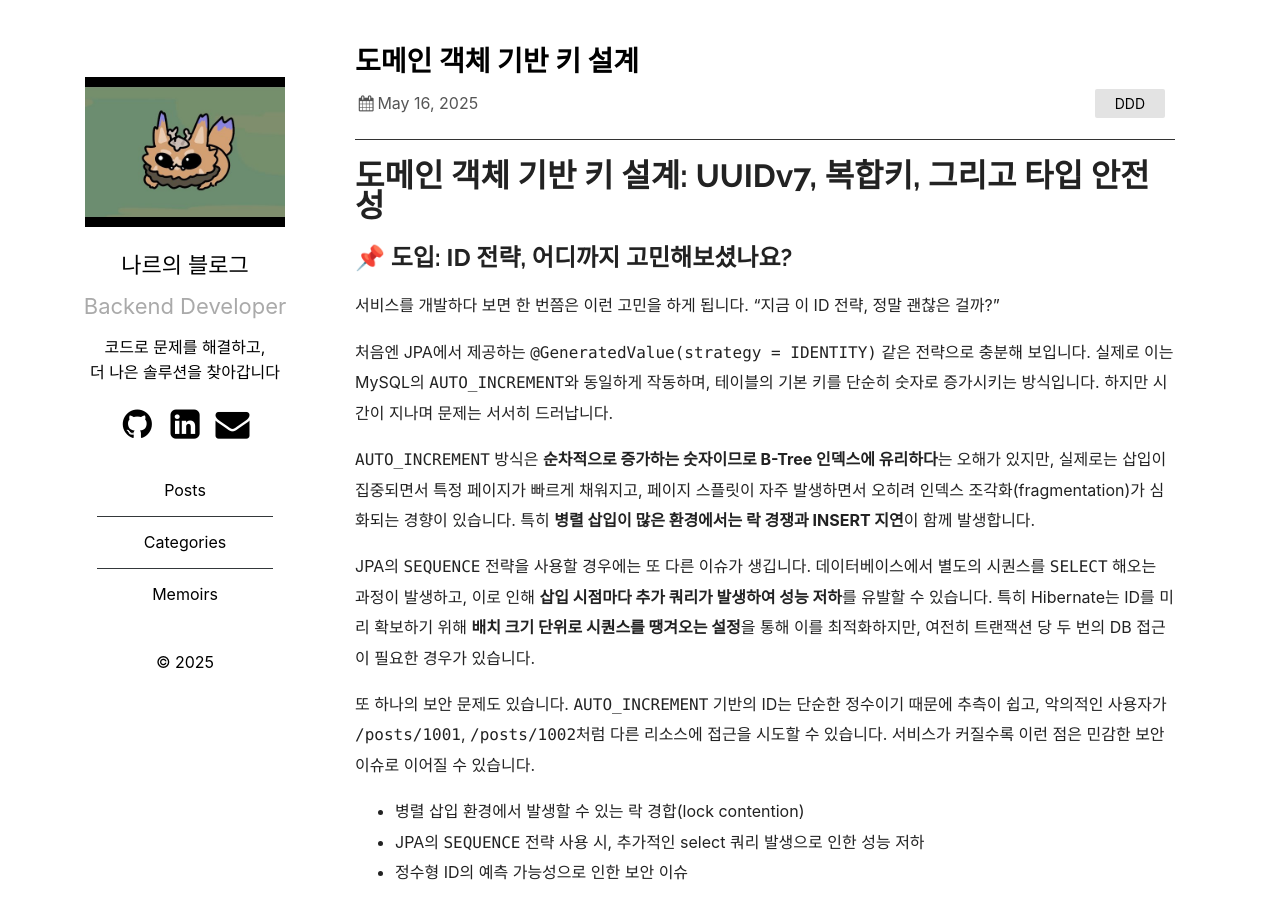
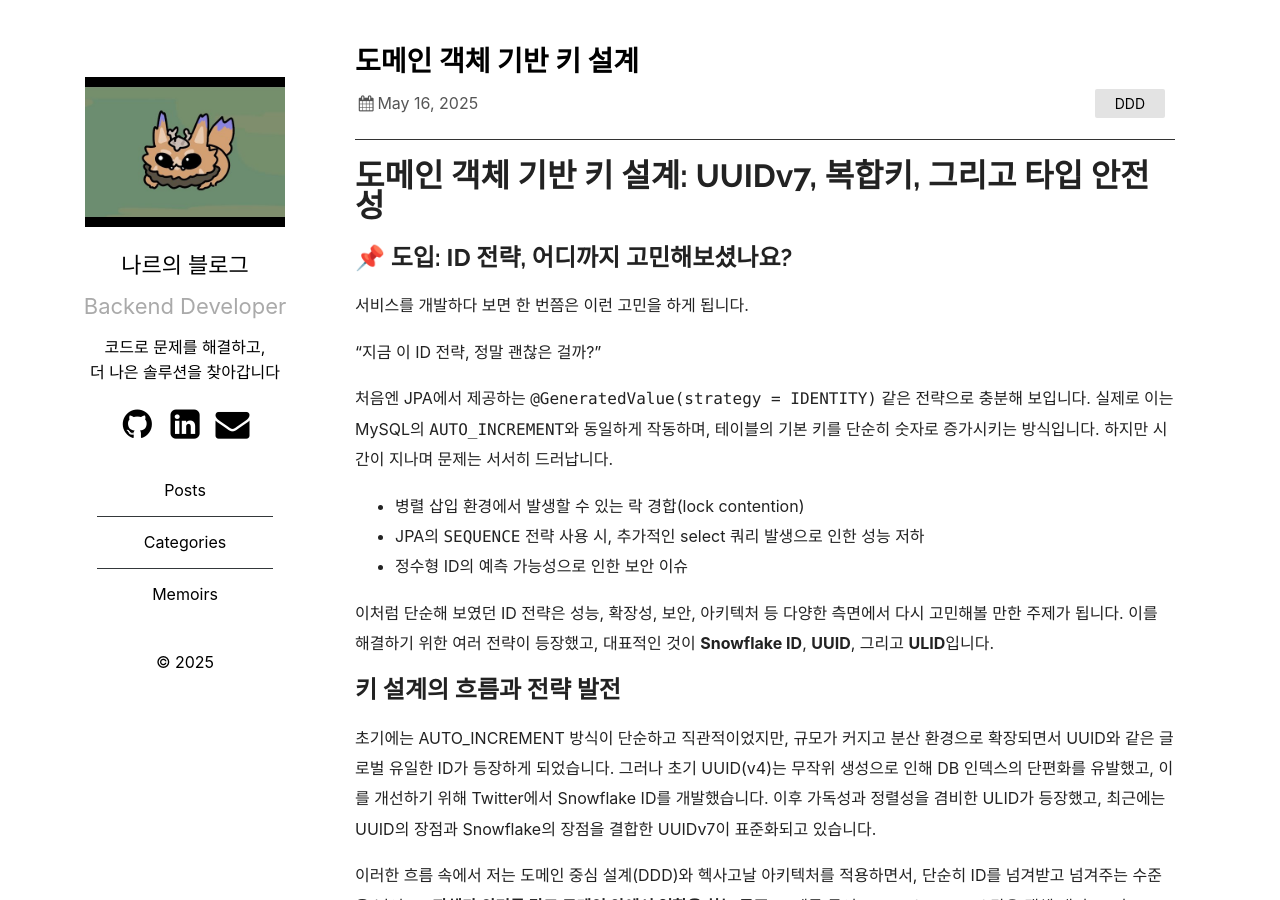
Before and after one commit to im-gnar/im-gnar.github.io, a Jekyll site: the page built from _posts/tech/2025-05-17-DDD-key.md, in a window 1280 px wide and 900 px high. Built offline with Jekyll 4.4.1, drawn with Linux system fonts in a browser that asks for light colours; comment, search, counter and statistics services are not loaded; some of the changed text lies outside the part shown.

Commit message:
fix: remove duplicated content

```diff
--- a/_posts/tech/2025-05-17-DDD-key.md
+++ b/_posts/tech/2025-05-17-DDD-key.md
@@ -13,15 +13,11 @@ tags: spring
 ## 📌 도입: ID 전략, 어디까지 고민해보셨나요?
 
 서비스를 개발하다 보면 한 번쯤은 이런 고민을 하게 됩니다.
+
 "지금 이 ID 전략, 정말 괜찮은 걸까?"
 
 처음엔 JPA에서 제공하는 `@GeneratedValue(strategy = IDENTITY)` 같은 전략으로 충분해 보입니다. 실제로 이는 MySQL의 `AUTO_INCREMENT`와 동일하게 작동하며, 테이블의 기본 키를 단순히 숫자로 증가시키는 방식입니다. 하지만 시간이 지나며 문제는 서서히 드러납니다.
 
-`AUTO_INCREMENT` 방식은 **순차적으로 증가하는 숫자이므로 B-Tree 인덱스에 유리하다**는 오해가 있지만, 실제로는 삽입이 집중되면서 특정 페이지가 빠르게 채워지고, 페이지 스플릿이 자주 발생하면서 오히려 인덱스 조각화(fragmentation)가 심화되는 경향이 있습니다. 특히 **병렬 삽입이 많은 환경에서는 락 경쟁과 INSERT 지연**이 함께 발생합니다.
-
-JPA의 `SEQUENCE` 전략을 사용할 경우에는 또 다른 이슈가 생깁니다. 데이터베이스에서 별도의 시퀀스를 `SELECT` 해오는 과정이 발생하고, 이로 인해 **삽입 시점마다 추가 쿼리가 발생하여 성능 저하**를 유발할 수 있습니다. 특히 Hibernate는 ID를 미리 확보하기 위해 **배치 크기 단위로 시퀀스를 땡겨오는 설정**을 통해 이를 최적화하지만, 여전히 트랜잭션 당 두 번의 DB 접근이 필요한 경우가 있습니다.
-
-또 하나의 보안 문제도 있습니다. `AUTO_INCREMENT` 기반의 ID는 단순한 정수이기 때문에 추측이 쉽고, 악의적인 사용자가 `/posts/1001`, `/posts/1002`처럼 다른 리소스에 접근을 시도할 수 있습니다. 서비스가 커질수록 이런 점은 민감한 보안 이슈로 이어질 수 있습니다.
 
 * 병렬 삽입 환경에서 발생할 수 있는 락 경합(lock contention)
 * JPA의 `SEQUENCE` 전략 사용 시, 추가적인 select 쿼리 발생으로 인한 성능 저하
@@ -29,7 +25,7 @@ JPA의 `SEQUENCE` 전략을 사용할 경우에는 또 다른 이슈가 생깁
 
 이처럼 단순해 보였던 ID 전략은 성능, 확장성, 보안, 아키텍처 등 다양한 측면에서 다시 고민해볼 만한 주제가 됩니다. 이를 해결하기 위한 여러 전략이 등장했고, 대표적인 것이 **Snowflake ID**, **UUID**, 그리고 **ULID**입니다.
 
----
+
 
 ## 키 설계의 흐름과 전략 발전
 
@@ -37,7 +33,6 @@ JPA의 `SEQUENCE` 전략을 사용할 경우에는 또 다른 이슈가 생깁
 
 이러한 흐름 속에서 저는 도메인 중심 설계(DDD)와 헥사고날 아키텍처를 적용하면서, 단순히 ID를 넘겨받고 넘겨주는 수준을 넘어, **ID 자체가 의미를 갖고 도메인 안에서 역할을 하는 구조** — 예를 들어 `UserId`, `PostId` 같은 객체 래퍼 — 가 코드를 더 명확하고 안정성 있게 만든다는 것을 체감했습니다.
 
----
 
 ## 선택지 분석: UUIDv7, Snowflake, ULID
 
@@ -56,7 +51,7 @@ JPA의 `SEQUENCE` 전략을 사용할 경우에는 또 다른 이슈가 생깁
 UUIDv7은 정렬성과 충돌 회피를 균형 있게 가져가고 있으며, UUID 포맷을 유지하기 때문에 시스템간 통합에도 유리합니다. 저는 이러한 균형과 범용성을 고려해 UUIDv7을 선택했습니다.
 
 
----
+
 
 ## 객체 키(@EmbeddedId)의 적극적 활용
 
@@ -90,7 +85,6 @@ public class Post {
 물론 객체 키는 MyBatis와 같은 ORM에서는 명시적인 접근(`id.id`)이 필요하고, JSON 직렬화 설정을 추가해야 하는 부담이 있습니다. 그러나 이러한 단점보다 타입 안전성과 도메인 명확성에서 오는 이점이 더 큽니다.
 
 
----
 
 ## 이벤트 시스템에서 객체 키의 가치
 
@@ -131,26 +125,6 @@ public void notifyFeedSubscribers(PostCreatedEvent event) {
 만약 객체 키가 아닌 Long 타입이었다면, authorId와 postId가 뒤바뀌어 사용되어도 컴파일 타임에 확인이 어렵고, ID 타입 변경(Long에서 String 등)이 발생하면 이벤트를 구독하는 서비스 코드에도 영향이 퍼지게 됩니다.
 
 
----
-
-
-## 마무리: 키는 설계의 철학이다
-
-키 설계는 단순히 어떤 ID 생성 전략을 선택할 것인가를 넘어서, **시스템의 성장성과 표현력, 유지보수성과 아키텍처 전반에 영향을 미치는 결정**입니다.
-
-저는 `UUIDv7`과 **객체 키 기반 설계**를 통해 다음을 달성하고자 했습니다:
-
-* 정렬 가능한 전역 유일성 확보
-* 보안과 삽입 성능의 균형
-* 도메인 모델과 일관된 ID 표현
-* 타입 안정성과 유지보수성 강화
-
-ID는 단순한 숫자가 아닙니다. 그것은 도메인에서 '무엇인가를 식별한다'는 책임을 지닌 중요한 요소입니다. 그 책임을 어떻게 다룰지를 고민하는 것, 그것이 설계의 시작이자 브랜딩의 출발점이라고 생각합니다.
-
----
-
-> 이 글이 키 설계를 고민하는 다른 개발자에게도 도움이 되길 바랍니다. 피드백은 언제든 환영합니다.
-
 
 
 ## 마무리: 키는 설계의 철학이다
```
